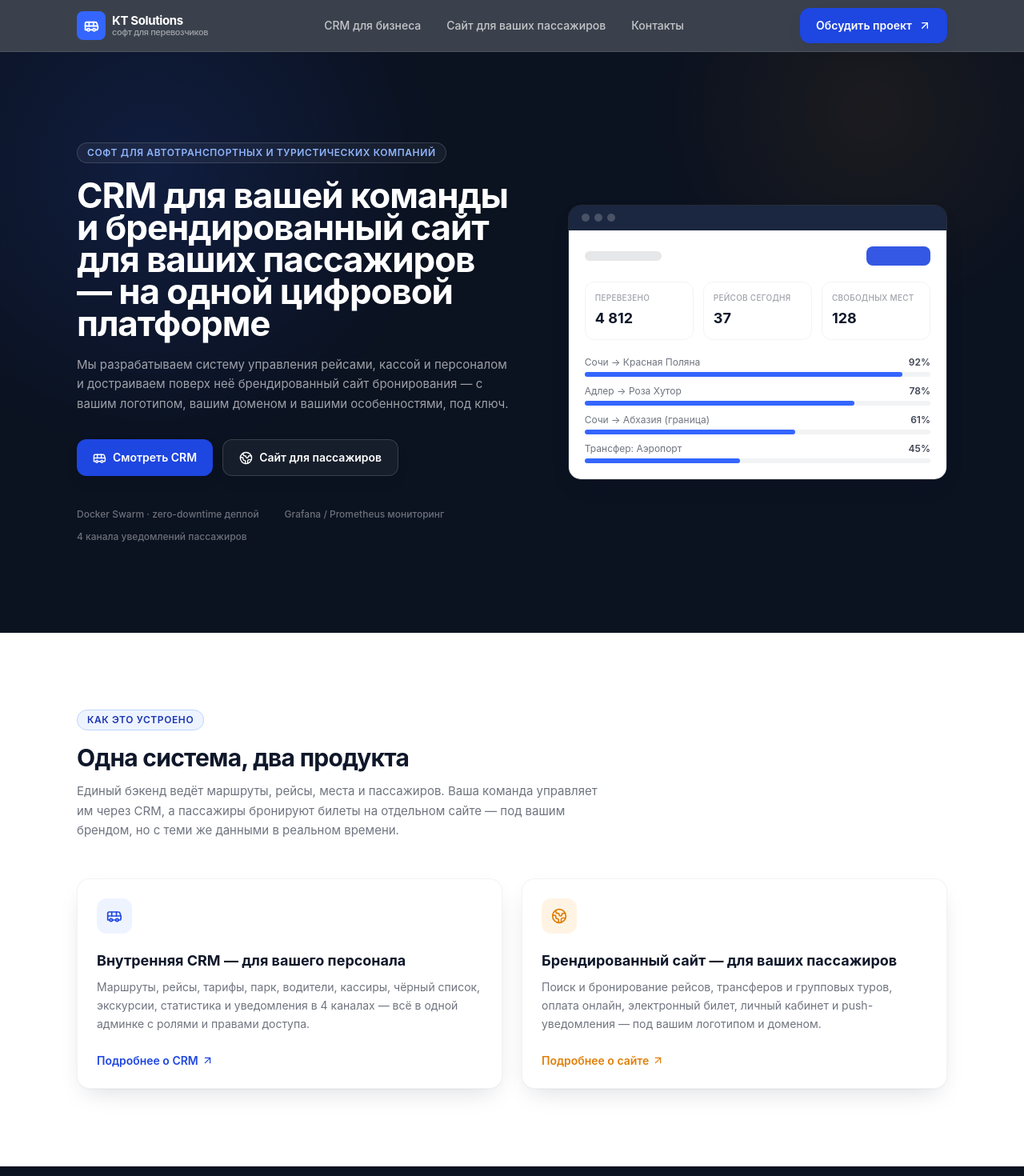
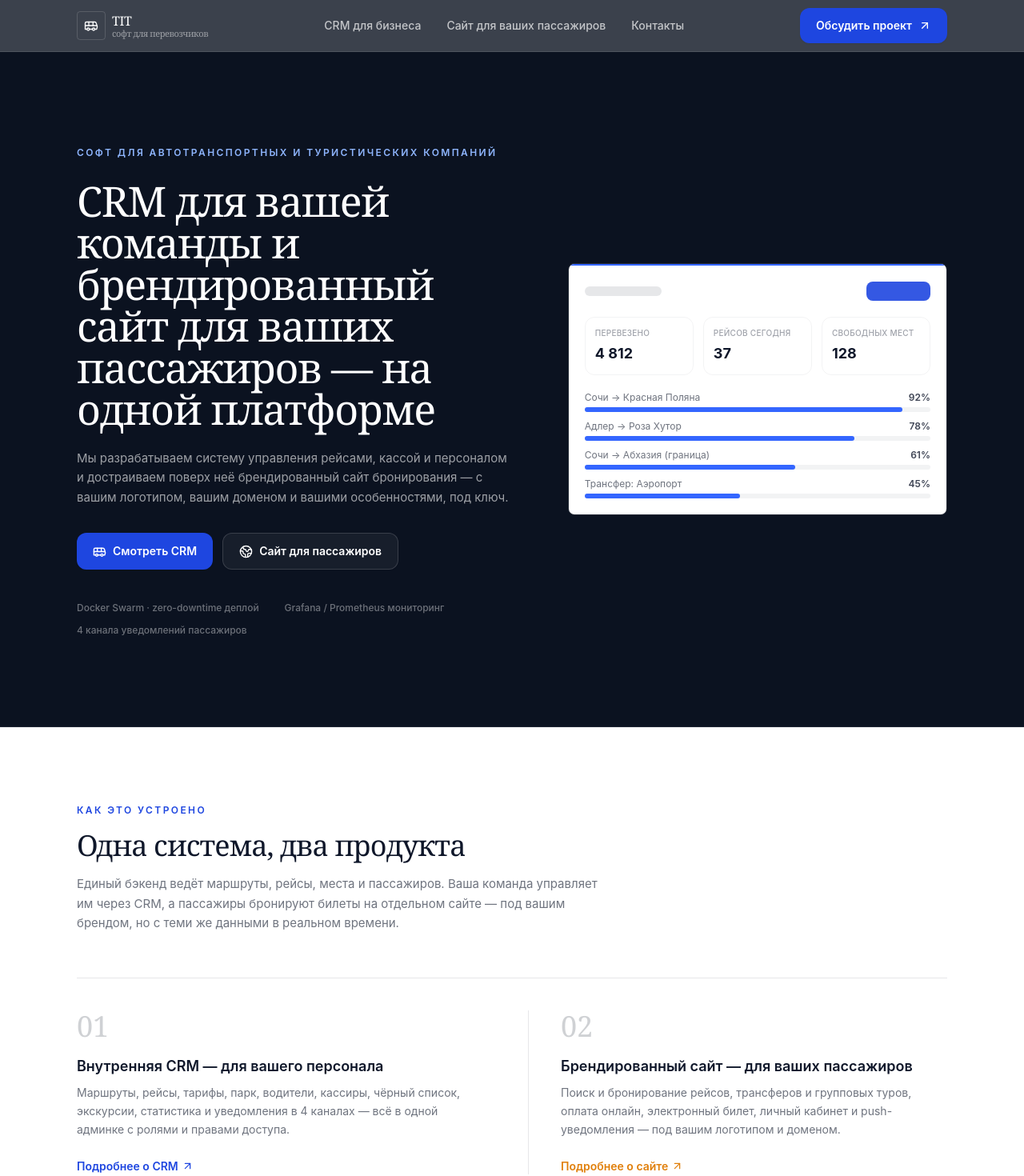
Before and after one commit to EugeneFitzrberg/kt_marketing, a React (Vite) app: page / in a window 1280 px wide. Shown: the top 1470 px of the page at 80% size. Built offline with nearby package versions, Linux system fonts and the light colour scheme.

Commit message:
изменение брендинга на TIT

```diff
--- a/src/components/BrowserMockup.jsx
+++ b/src/components/BrowserMockup.jsx
@@ -3,13 +3,8 @@ export default function BrowserMockup({ children, tone = 'light', className = ''
     tone === 'dark' ? 'bg-ink-900' : 'bg-white';
 
   return (
-    <div className={`overflow-hidden rounded-2xl border border-white/10 shadow-card ${className}`}>
-      <div className="flex items-center gap-1.5 border-b border-black/10 bg-ink-800 px-4 py-2.5">
-        <span className="h-2.5 w-2.5 rounded-full bg-white/20" />
-        <span className="h-2.5 w-2.5 rounded-full bg-white/20" />
-        <span className="h-2.5 w-2.5 rounded-full bg-white/20" />
-      </div>
-      <div className={`p-5 ${bodyTone}`}>{children}</div>
+    <div className={`overflow-hidden rounded-lg border border-white/10 ${className}`}>
+      <div className={`border-t-2 border-brand-500 p-5 ${bodyTone}`}>{children}</div>
     </div>
   );
 }
--- a/src/components/FeatureCard.jsx
+++ b/src/components/FeatureCard.jsx
@@ -1,16 +1,14 @@
 export default function FeatureCard({ icon: Icon, title, children, tone = 'brand' }) {
   const toneClasses = {
-    brand: 'bg-brand-50 text-brand-600',
-    sun: 'bg-sun-400/15 text-sun-600',
+    brand: 'text-brand-600',
+    sun: 'text-sun-600',
   };
 
   return (
-    <div className="card h-full">
-      <div className={`flex h-11 w-11 items-center justify-center rounded-xl ${toneClasses[tone]}`}>
-        <Icon size={20} strokeWidth={2} />
-      </div>
-      <h3 className="mt-4 text-[15px] font-bold text-ink-900">{title}</h3>
-      <p className="mt-2 text-sm leading-relaxed text-ink-900/60">{children}</p>
+    <div className="h-full border-t border-ink-900/10 pt-5">
+      <Icon size={19} strokeWidth={1.75} className={toneClasses[tone]} />
+      <h3 className="mt-3.5 text-[15px] font-semibold text-ink-900">{title}</h3>
+      <p className="mt-2 text-sm leading-relaxed text-ink-900/55">{children}</p>
     </div>
   );
 }
--- a/src/components/Footer.jsx
+++ b/src/components/Footer.jsx
@@ -9,10 +9,10 @@ export default function Footer() {
         <div className="container-page py-16 sm:py-20">
           <div className="grid gap-10 lg:grid-cols-[1.3fr_1fr] lg:items-center">
             <div>
-              <span className="section-eyebrow !border-white/15 !bg-white/5 !text-brand-300">
+              <span className="section-eyebrow !text-brand-300">
                 Готовы начать
               </span>
-              <h2 className="mt-4 text-2xl font-bold text-white sm:text-3xl">
+              <h2 className="mt-4 font-serif text-2xl font-normal text-white sm:text-3xl">
                 Расскажите о своей компании — предложим, с чего начать
               </h2>
               <p className="mt-3 max-w-xl text-[15px] leading-relaxed text-white/60">
@@ -22,11 +22,11 @@ export default function Footer() {
               </p>
             </div>
             <div className="flex flex-col gap-3 sm:flex-row lg:justify-end">
-              <a href="mailto:hello@kt-solutions.example" className="btn-primary">
+              <a href="mailto:hello@tit.example" className="btn-primary">
                 <Mail size={17} />
                 Написать нам
               </a>
-              <a href="https://t.me/kt_solutions" className="btn-secondary !bg-white/5 !text-white !border-white/15 hover:!bg-white/10">
+              <a href="https://t.me/tit_solutions" className="btn-secondary !bg-white/5 !text-white !border-white/15 hover:!bg-white/10">
                 <Send size={17} />
                 Telegram
               </a>
@@ -35,10 +35,10 @@ export default function Footer() {
 
           <div className="mt-8 flex flex-wrap gap-x-8 gap-y-3 text-sm text-white/50">
             <span className="inline-flex items-center gap-2">
-              <Mail size={15} /> hello@kt-solutions.example
+              <Mail size={15} /> hello@tit.example
             </span>
             <span className="inline-flex items-center gap-2">
-              <Send size={15} /> @kt_solutions
+              <Send size={15} /> @tit_solutions
             </span>
             <span className="inline-flex items-center gap-2">
               <Phone size={15} /> +7 (900) 000-00-00
@@ -50,10 +50,10 @@ export default function Footer() {
       <div className="container-page grid gap-10 py-12 sm:grid-cols-2 lg:grid-cols-4">
         <div>
           <Link to="/" className="flex items-center gap-2 text-white">
-            <span className="flex h-8 w-8 items-center justify-center rounded-lg bg-brand-500">
-              <Bus size={16} />
+            <span className="flex h-8 w-8 items-center justify-center rounded border border-white/15">
+              <Bus size={15} strokeWidth={1.75} />
             </span>
-            <span className="text-sm font-bold">KT Solutions</span>
+            <span className="font-serif text-[15px]">TIT</span>
           </Link>
           <p className="mt-3 text-sm leading-relaxed text-white/50">
             Разрабатываем CRM и брендированные сайты бронирования для
@@ -103,7 +103,7 @@ export default function Footer() {
 
       <div className="border-t border-white/10">
         <div className="container-page flex flex-col items-center justify-between gap-3 py-6 text-xs text-white/40 sm:flex-row">
-          <span>© {new Date().getFullYear()} KT Solutions. Все права защищены.</span>
+          <span>© {new Date().getFullYear()} TIT. Все права защищены.</span>
           <span>Сделано для транспортных и туристических компаний</span>
         </div>
       </div>
--- a/src/components/Header.jsx
+++ b/src/components/Header.jsx
@@ -15,11 +15,11 @@ export default function Header() {
     <header className="sticky top-0 z-50 border-b border-white/10 bg-ink-950/95 backdrop-blur supports-[backdrop-filter]:bg-ink-950/80">
       <div className="container-page flex h-16 items-center justify-between">
         <Link to="/" className="flex items-center gap-2 text-white" onClick={() => setOpen(false)}>
-          <span className="flex h-9 w-9 items-center justify-center rounded-lg bg-brand-500 text-white">
-            <Bus size={19} strokeWidth={2.25} />
+          <span className="flex h-9 w-9 items-center justify-center rounded border border-white/15 text-white">
+            <Bus size={18} strokeWidth={1.75} />
           </span>
-          <span className="text-[15px] font-bold leading-none tracking-tight">
-            KT Solutions
+          <span className="font-serif text-base font-normal leading-none tracking-tight">
+            TIT
             <span className="mt-0.5 block text-[11px] font-medium text-white/50">
               софт для перевозчиков
             </span>
--- a/src/components/SectionHeading.jsx
+++ b/src/components/SectionHeading.jsx
@@ -5,15 +5,19 @@ export default function SectionHeading({ eyebrow, title, description, align = 'l
   return (
     <div className={`flex flex-col ${alignClasses} max-w-2xl`}>
       {eyebrow && (
-        <span className={isDark ? 'section-eyebrow !border-white/15 !bg-white/5 !text-brand-300' : 'section-eyebrow'}>
+        <span className={isDark ? 'section-eyebrow !text-brand-300' : 'section-eyebrow'}>
           {eyebrow}
         </span>
       )}
-      <h2 className={`mt-4 text-2xl font-bold tracking-tight sm:text-3xl ${isDark ? 'text-white' : 'text-ink-900'}`}>
+      <h2
+        className={`mt-4 font-serif text-3xl font-normal leading-tight tracking-tight sm:text-4xl ${
+          isDark ? 'text-white' : 'text-ink-900'
+        }`}
+      >
         {title}
       </h2>
       {description && (
-        <p className={`mt-3 text-[15px] leading-relaxed ${isDark ? 'text-white/60' : 'text-ink-900/60'}`}>
+        <p className={`mt-4 text-[15px] leading-relaxed ${isDark ? 'text-white/60' : 'text-ink-900/60'}`}>
           {description}
         </p>
       )}
--- a/src/index.css
+++ b/src/index.css
@@ -15,7 +15,7 @@ body {
 }
 
 .section-eyebrow {
-  @apply inline-flex items-center gap-2 rounded-full border border-brand-200 bg-brand-50 px-3 py-1 text-xs font-semibold uppercase tracking-wider text-brand-700;
+  @apply inline-flex items-center gap-2 text-xs font-semibold uppercase tracking-[0.2em] text-brand-600;
 }
 
 .btn-primary {
@@ -31,5 +31,5 @@ body {
 }
 
 .card {
-  @apply rounded-2xl border border-ink-900/5 bg-white p-6 shadow-card;
+  @apply rounded-xl border border-ink-900/10 bg-white p-6;
 }
--- a/src/pages/Home.jsx
+++ b/src/pages/Home.jsx
@@ -23,24 +23,17 @@ export default function Home() {
   return (
     <>
       {/* HERO */}
-      <section className="relative overflow-hidden bg-ink-950">
-        <div
-          className="pointer-events-none absolute inset-0 opacity-40"
-          style={{
-            backgroundImage:
-              'radial-gradient(600px circle at 15% 20%, rgba(52,102,255,0.35), transparent 60%), radial-gradient(500px circle at 85% 10%, rgba(247,154,30,0.18), transparent 55%)',
-          }}
-        />
-        <div className="container-page relative grid gap-14 py-20 sm:py-24 lg:grid-cols-[1.05fr_0.95fr] lg:items-center lg:py-28">
+      <section className="border-b border-white/10 bg-ink-950">
+        <div className="container-page grid gap-14 py-20 sm:py-24 lg:grid-cols-[1.05fr_0.95fr] lg:items-center lg:py-28">
           <div>
-            <span className="section-eyebrow !border-white/15 !bg-white/5 !text-brand-300">
+            <span className="section-eyebrow !text-brand-300">
               Софт для автотранспортных и туристических компаний
             </span>
-            <h1 className="mt-5 text-3xl font-bold leading-[1.15] tracking-tight text-white sm:text-4xl lg:text-[2.75rem]">
+            <h1 className="mt-6 font-serif text-4xl font-normal leading-[1.1] tracking-tight text-white sm:text-5xl lg:text-[3.25rem]">
               CRM для вашей команды и брендированный сайт для ваших пассажиров —
-              на одной цифровой платформе
+              на одной платформе
             </h1>
-            <p className="mt-5 max-w-xl text-[15px] leading-relaxed text-white/60">
+            <p className="mt-6 max-w-xl text-[15px] leading-relaxed text-white/60">
               Мы разрабатываем систему управления рейсами, кассой и персоналом
               и достраиваем поверх неё брендированный сайт бронирования — с
               вашим логотипом, вашим доменом и вашими особенностями, под ключ.
@@ -117,16 +110,10 @@ export default function Home() {
             description="Единый бэкенд ведёт маршруты, рейсы, места и пассажиров. Ваша команда управляет им через CRM, а пассажиры бронируют билеты на отдельном сайте — под вашим брендом, но с теми же данными в реальном времени."
           />
 
-          <div className="mt-12 grid gap-6 lg:grid-cols-2">
-            <Link
-              to="/crm"
-              className="card group flex flex-col justify-between transition hover:-translate-y-0.5 hover:shadow-xl"
-            >
-              <div>
-                <div className="flex h-11 w-11 items-center justify-center rounded-xl bg-brand-50 text-brand-600">
-                  <Bus size={20} />
-                </div>
-                <h3 className="mt-5 text-lg font-bold text-ink-900">
+          <div className="mt-14 grid gap-10 border-t border-ink-900/10 pt-10 sm:grid-cols-2 sm:divide-x sm:divide-ink-900/10">
+            <Link to="/crm" className="group flex flex-col sm:pr-10">
+              <span className="font-serif text-4xl text-ink-900/20">01</span>
+              <h3 className="mt-4 text-lg font-semibold text-ink-900">
                 Внутренняя CRM — для вашего персонала
               </h3>
               <p className="mt-2 text-sm leading-relaxed text-ink-900/60">
@@ -134,22 +121,15 @@ export default function Home() {
                 экскурсии, статистика и уведомления в 4 каналах — всё в одной
                 админке с ролями и правами доступа.
               </p>
-              </div>
               <span className="mt-6 inline-flex items-center gap-1 text-sm font-semibold text-brand-600">
                 Подробнее о CRM
                 <ArrowUpRight size={15} className="transition group-hover:translate-x-0.5" />
               </span>
             </Link>
 
-            <Link
-              to="/passenger-site"
-              className="card group flex flex-col justify-between transition hover:-translate-y-0.5 hover:shadow-xl"
-            >
-              <div>
-                <div className="flex h-11 w-11 items-center justify-center rounded-xl bg-sun-400/15 text-sun-600">
-                  <Globe2 size={20} />
-                </div>
-                <h3 className="mt-5 text-lg font-bold text-ink-900">
+            <Link to="/passenger-site" className="group flex flex-col sm:pl-10">
+              <span className="font-serif text-4xl text-ink-900/20">02</span>
+              <h3 className="mt-4 text-lg font-semibold text-ink-900">
                 Брендированный сайт — для ваших пассажиров
               </h3>
               <p className="mt-2 text-sm leading-relaxed text-ink-900/60">
@@ -157,7 +137,6 @@ export default function Home() {
                 онлайн, электронный билет, личный кабинет и push-уведомления — под
                 вашим логотипом и доменом.
               </p>
-              </div>
               <span className="mt-6 inline-flex items-center gap-1 text-sm font-semibold text-sun-600">
                 Подробнее о сайте
                 <ArrowUpRight size={15} className="transition group-hover:translate-x-0.5" />
@@ -219,7 +198,7 @@ export default function Home() {
             </div>
           </div>
 
-          <div className="mx-auto mt-8 grid max-w-5xl gap-4 sm:grid-cols-2 lg:grid-cols-3">
+          <div className="mx-auto mt-12 grid max-w-5xl gap-8 sm:grid-cols-2 lg:grid-cols-3">
             {[
               [
                 ShieldCheck,
@@ -252,12 +231,10 @@ export default function Home() {
                 'Сайт для пассажиров и внутренняя CRM — разные приложения в разных сетевых сегментах: инцидент на одном не даёт прямого доступа к другому.',
               ],
             ].map(([Icon, title, desc]) => (
-              <div key={title} className="rounded-2xl border border-white/10 bg-white/[0.04] p-5">
-                <div className="flex h-10 w-10 items-center justify-center rounded-lg bg-brand-500/20 text-brand-300">
-                  <Icon size={18} />
-                </div>
-                <h3 className="mt-4 text-sm font-bold text-white">{title}</h3>
-                <p className="mt-1.5 text-xs leading-relaxed text-white/50">{desc}</p>
+              <div key={title} className="border-t border-white/15 pt-5">
+                <Icon size={18} strokeWidth={1.75} className="text-brand-300" />
+                <h3 className="mt-3.5 text-sm font-semibold text-white">{title}</h3>
+                <p className="mt-2 text-xs leading-relaxed text-white/50">{desc}</p>
               </div>
             ))}
           </div>
@@ -272,7 +249,7 @@ export default function Home() {
             title="Построено как промышленная система, а не как студенческий проект"
             align="center"
           />
-          <div className="mx-auto mt-12 grid max-w-5xl gap-5 sm:grid-cols-2 lg:grid-cols-3">
+          <div className="mx-auto mt-12 grid max-w-5xl gap-x-8 gap-y-10 sm:grid-cols-2 lg:grid-cols-3">
             <FeatureCard icon={GitBranch} title="Обновления без простоя">
               Docker Swarm поднимает новую версию, ждёт health-check и только потом
               выключает старую — пассажиры не замечают релизов.
@@ -305,18 +282,30 @@ export default function Home() {
       {/* CASE STUDY TEASER */}
       <section id="case-study" className="py-20 sm:py-24">
         <div className="container-page">
-          <div className="grid gap-10 rounded-3xl border border-ink-900/5 bg-white p-8 shadow-card lg:grid-cols-2 lg:p-12">
+          <div className="grid gap-10 border-t border-ink-900/10 pt-12 lg:grid-cols-2">
             <div className="flex flex-col justify-center">
-              <span className="section-eyebrow">Реальный пример</span>
-              <h2 className="mt-4 text-2xl font-bold text-ink-900 sm:text-3xl">
-                «КТ Пассажиры» — сайт бронирования, построенный по этому принципу
+              <span className="section-eyebrow">Уже в работе</span>
+              <h2 className="mt-4 font-serif text-2xl font-normal text-ink-900 sm:text-3xl">
+                Нашим ПО пользуются перевозчики Урала
               </h2>
               <p className="mt-3 text-[15px] leading-relaxed text-ink-900/60">
-                Для одного из перевозчиков мы уже собрали именно такой сайт: свой
-                домен, свой логотип, оплата онлайн и личный кабинет — поверх той
-                же CRM. Мы возьмём эту же концепцию и адаптируем под ваш бренд и
-                ваши маршруты.
+                Сайты бронирования на этой платформе уже возят реальных
+                пассажиров по популярным направлениям Южного и Среднего
+                Урала. Мы возьмём ту же архитектуру и адаптируем под ваш
+                бренд и ваши маршруты.
               </p>
+              <div className="mt-4 flex flex-wrap gap-2">
+                {['Магнитогорск', 'Челябинск', 'Уфа', 'Екатеринбург', 'Банное', 'Абзаково', 'Белорецк'].map(
+                  (city) => (
+                    <span
+                      key={city}
+                      className="rounded-full border border-ink-900/10 bg-ink-50/60 px-3 py-1 text-xs font-medium text-ink-900/60"
+                    >
+                      {city}
+                    </span>
+                  ),
+                )}
+              </div>
               <Link to="/passenger-site" className="btn-primary mt-6 w-fit">
                 Как это будет выглядеть для вас
                 <ArrowUpRight size={16} />
--- a/src/pages/NotFound.jsx
+++ b/src/pages/NotFound.jsx
@@ -4,7 +4,7 @@ export default function NotFound() {
   return (
     <div className="container-page flex min-h-[60vh] flex-col items-center justify-center py-24 text-center">
       <p className="text-sm font-semibold text-brand-600">404</p>
-      <h1 className="mt-2 text-2xl font-bold text-ink-900">Страница не найдена</h1>
+      <h1 className="mt-2 font-serif text-2xl font-normal text-ink-900">Страница не найдена</h1>
       <Link to="/" className="btn-primary mt-6">
         На главную
       </Link>
--- a/tailwind.config.js
+++ b/tailwind.config.js
@@ -12,6 +12,14 @@ export default {
           'Helvetica Neue',
           'Arial',
           'sans-serif',
+        ],
+        serif: [
+          'ui-serif',
+          'Georgia',
+          'Cambria',
+          'Times New Roman',
+          'Times',
+          'serif',
         ],
       },
       colors: {
@@ -39,8 +47,8 @@ export default {
         },
       },
       boxShadow: {
-        soft: '0 1px 2px 0 rgb(15 23 42 / 0.04), 0 8px 24px -8px rgb(15 23 42 / 0.12)',
-        card: '0 1px 1px 0 rgb(15 23 42 / 0.03), 0 12px 32px -12px rgb(15 23 42 / 0.18)',
+        soft: '0 1px 2px 0 rgb(15 23 42 / 0.06)',
+        card: '0 1px 2px 0 rgb(15 23 42 / 0.04)',
       },
       backgroundImage: {
         'grid-fade':
```
Also changed, not shown: index.html (+2 -2 lines), src/pages/Crm.jsx (+12 -17 lines), src/pages/PassengerSite.jsx (+33 -29 lines). Lines whose indentation alone changed are shown as unchanged.
